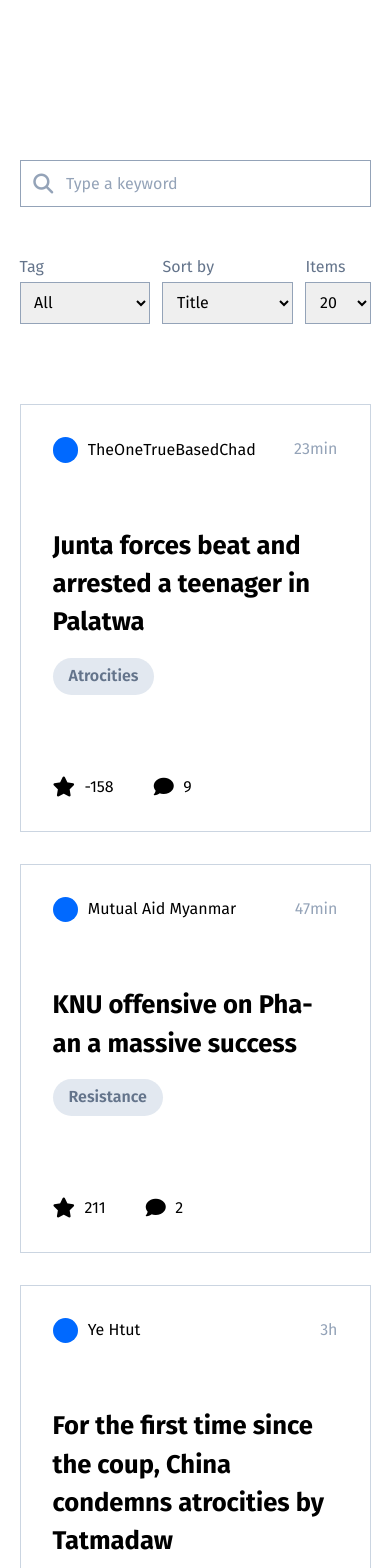
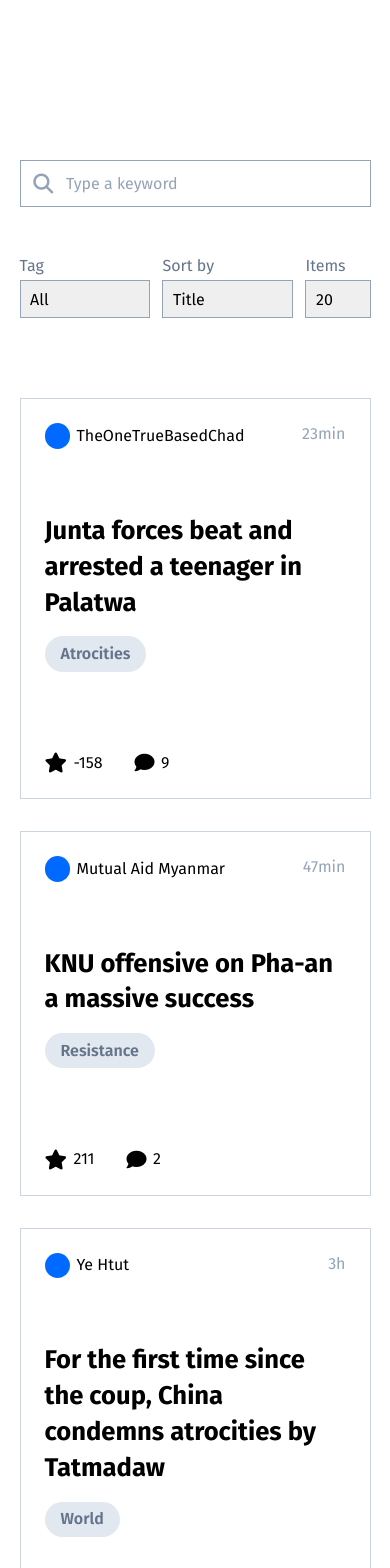
Before and after one commit to victorvoorhees/tharzy, a Next.js app in the folder tharzy-client/: page /posts in a window 390 px wide. Shown: the top 1568 px of the page. Built offline with nearby package versions, Linux system fonts and the light colour scheme.

Commit message:
Improved design for mobile phones

```diff
--- a/tharzy-client/pages/posts/index.js
+++ b/tharzy-client/pages/posts/index.js
@@ -22,7 +22,7 @@ export default function Posts() {
             uploadedBy: 'Ye Htut',
             title: 'For the first time since the coup, China condemns atrocities by Tatmadaw',
             time: '3h',
-            tag: 'International',
+            tag: 'World',
             reps: '-22',
             comments: '39'
         },
@@ -30,7 +30,7 @@ export default function Posts() {
             uploadedBy: 'commie lay',
             title: 'Resurgent Communist Party of Burma welcomed warmly by rural peasants',
             time: '15h',
-            tag: 'News',
+            tag: 'General',
             reps: '78',
             comments: '3'
         },
@@ -98,7 +98,7 @@ export default function Posts() {
             ))}
         </div>
         <div className={Styles.pagination}>
-            {pages.map((num, index) => <div key={index} className={num === 1 && Styles.currentPage}>{num}</div>)}
+            {pages.map((num, index) => <div key={index} className={num === 1 ? Styles.currentPage : ''}>{num}</div>)}
         </div>
         </>
     );
--- a/tharzy-client/styles/Posts.module.css
+++ b/tharzy-client/styles/Posts.module.css
@@ -76,12 +76,11 @@
 
 .post {
     border: 1px solid var(--slate-300);
-
     cursor: pointer;
     display: flex;
     flex-direction: column;
     justify-content: space-between;
-    padding: 2rem;
+    padding: 1.5rem;
     transition: border-color 0.2s, transform 0.2s;
 }
 
@@ -103,7 +102,7 @@
 .profile {
     align-items: center;
     display: flex;
-    gap: 0.6rem;
+    gap: 0.4rem;
 }
 
 .circle {
@@ -133,14 +132,14 @@
 
 .interact {
     display: flex;
-    gap: 2.5rem;
+    gap: 2rem;
     margin-top: 5rem;
 }
 
 .interact > div {
     align-items: center;
     display: flex;
-    gap: 0.6rem;
+    gap: 0.4rem;
 }
 
 .pagination {
--- a/tharzy-client/styles/globals.css
+++ b/tharzy-client/styles/globals.css
@@ -21,16 +21,19 @@ body, input, textarea, select {
 }
 
 h1, h2, h3, p, div {
-  line-height: 1.5;
+  line-height: 1.4;
 }
 
 h2 {
   font-size: 1.6rem;
 }
 
+select, input[type='text'], input[type='search'] textarea {
+  -webkit-appearance: none;
+}
+
 select, input[type='text'], textarea {
   border: 1px solid var(--slate-400);
-
   cursor: pointer;
   font-size: 1rem;
   outline: 2px solid rgb(255, 255, 255);
```
